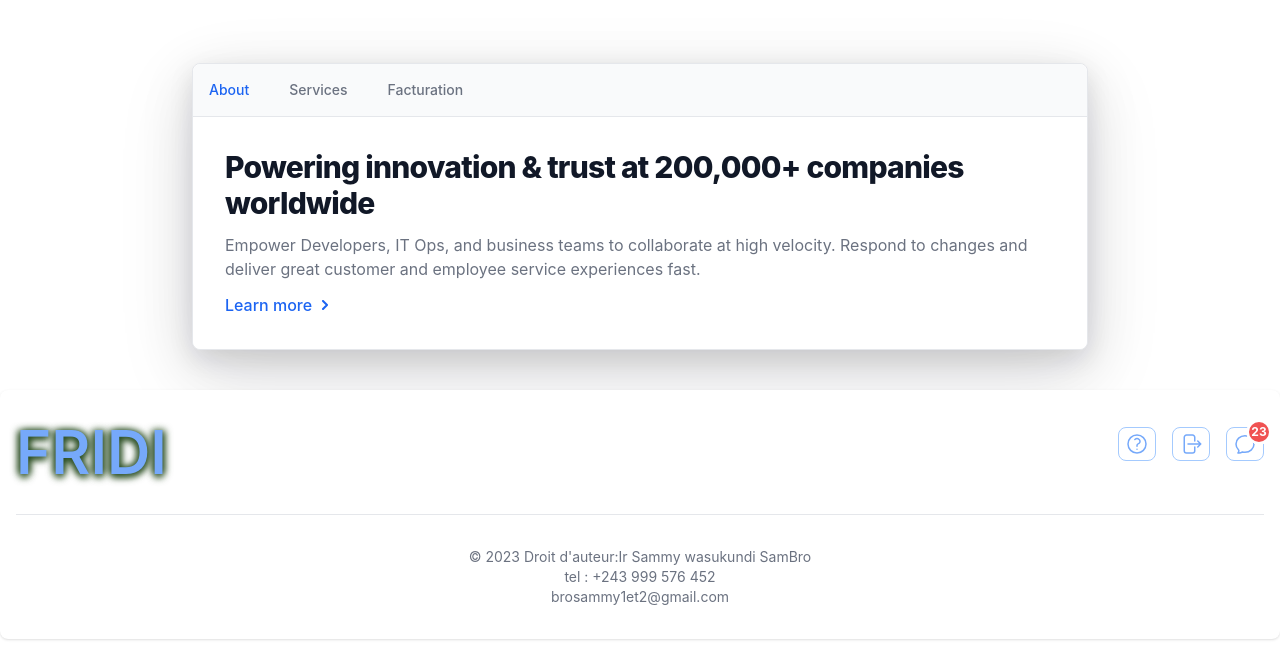
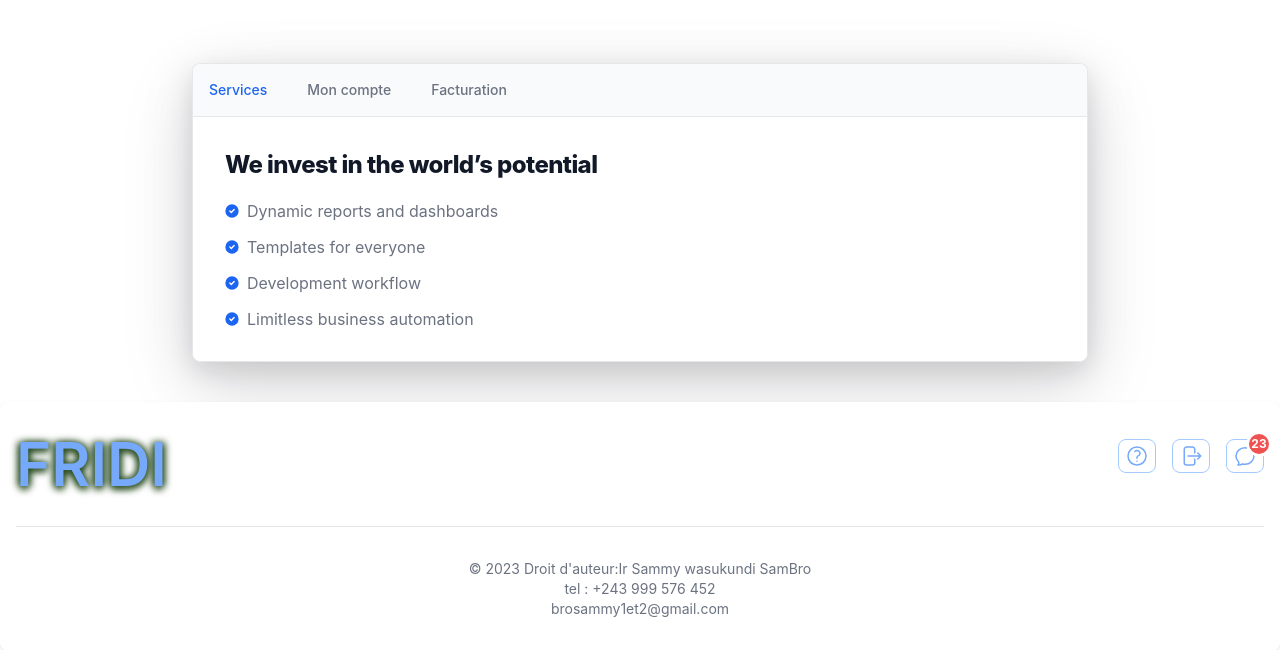
Before and after one commit to sammywasukundi/Fridi-s_website, a PHP site: page /settings.php in a window 1280 px wide. Shown: the part 65-715 px from the top of the page. Run offline with PHP 8.4, Linux system fonts and the light colour scheme; a user stored in the database is signed in; data comes from the database, SQL or seed files in the repository; some libraries are stand-ins or nearby versions.

Commit message:
ajout du cahier du fridi

```diff
--- a/views/admin.php
+++ b/views/admin.php
@@ -338,7 +338,7 @@
                 </div>
             </div>
         </div>
-        <?php include 'positionning2.php'; include 'footer.php'; ?>
+        <?php include 'footer.php'; ?>
 
     </div>
     <script defer>
--- a/views/index.php
+++ b/views/index.php
@@ -159,6 +159,7 @@
                         </p>
                     </div>
                 </div>
+                <a href="FPDF/assaie1.php">
                     <div id="activity02" class="max-w-sm rounded overflow-hidden shadow-lg card hover:shadow-lg transition ease-in duration-300 transform hover:scale-110">
                         <img class="w-full object-cover transition-all duration-300 rounded-lg cursor-pointer filter grayscale hover:grayscale-0" src="images/book2.jpg" alt="Sunset in the mountains">
                         <div class="px-6 py-4">
@@ -171,7 +172,7 @@
                             </p>
                         </div>
                     </div>
-
+                </a>
                 <div id="activity03" class="max-w-sm rounded overflow-hidden shadow-lg card hover:shadow-lg transition ease-in duration-300 transform hover:scale-110">
                         <img class="w-full object-cover transition-all duration-300 rounded-lg cursor-pointer filter grayscale hover:grayscale-0" src="images/book2.jpg" alt="Sunset in the mountains">
                         <div class="px-6 py-4">
--- a/views/models/request_admin.php
+++ b/views/models/request_admin.php
@@ -215,7 +215,20 @@ if(isset($_POST['submit_autorisation'])){
     }
 }
 
+if(isset($_POST["submit_facture"])){
+    $nom_auteur=$_POST['nom_auteur'];
+    $montant_paye=$_POST['montant_paye'];
+    $motif_paiement=$_POST['motif_paiement'];
 
+    $facturation="INSERT INTO table_facture(nom_auteur,montant_paye,motif_paiement) VALUES('$nom_auteur','$montant_paye','$motif_paiement')";
+    $pdo->exec($facturation);
+    if($facturation){
+        echo 'facturation réussie';
+    }
+    else{
+        echo "erreur lors de l'insertion";
+    }
+}
 
 
 
--- a/views/nav.php
+++ b/views/nav.php
@@ -157,14 +157,6 @@
                             Paramètres
                             </a>
                         </li>
-                        <li>
-                            <!-- <a href="admin.php" class="block px-4 py-2 hover:bg-gray-100 dark:hover:bg-gray-600 dark:hover:text-white">Mon compte</a> -->
-                            <a href="models/delete.php?id_admin=<?= $_SESSION['id_admin'] ; ?> " class="flex px-1 py-2 text-sm text-red-600 hover:bg-gray-100 dark:hover:bg-gray-600 dark:text-gray-200 dark:hover:text-white">
-                                <svg xmlns="http://www.w3.org/2000/svg" fill="none" viewBox="0 0 24 24" stroke-width="1.5" stroke="currentColor" class="w-6 h-6">
-                                    <path stroke-linecap="round" stroke-linejoin="round" d="M14.74 9l-.346 9m-4.788 0L9.26 9m9.968-3.21c.342.052.682.107 1.022.166m-1.022-.165L18.16 19.673a2.25 2.25 0 01-2.244 2.077H8.084a2.25 2.25 0 01-2.244-2.077L4.772 5.79m14.456 0a48.108 48.108 0 00-3.478-.397m-12 .562c.34-.059.68-.114 1.022-.165m0 0a48.11 48.11 0 013.478-.397m7.5 0v-.916c0-1.18-.91-2.164-2.09-2.201a51.964 51.964 0 00-3.32 0c-1.18.037-2.09 1.022-2.09 2.201v.916m7.5 0a48.667 48.667 0 00-7.5 0" />
-                                </svg>Effacer compte
-                            </a>
-                        </li>
                         </ul>
                         <div class="py-1">
                         <a href="deconnexion.php" class="flex px-1 py-4 text-sm text-gray-700 hover:bg-gray-100 dark:hover:bg-gray-600 dark:text-gray-200 dark:hover:text-white">
@@ -178,7 +170,7 @@
                         }
                         else{
                     ?>
-                        <button class="flex bg-white border border-blue-400 hover:shadow-inner transform hover:scale-110 hover:bg-blue-400 hover:text-white transition ease-in duration-500 px-5 py-2 rounded-md font-semibold dark:bg-blue-300"><a href="connexion.php">Connexion</a></button>
+                        <button class="flex bg-white border border-blue-400 hover:shadow-inner transform hover:scale-110 hover:bg-blue-400 hover:text-white transition ease-in duration-500 px-5 py-2 rounded-md font-semibold dark:bg-blue-300 sm:flex md:flex"><a href="connexion.php">Connexion</a></button>
                         <button class=" ml-4 flex bg-white border border-blue-400 hover:shadow-inner transform hover:scale-110 hover:bg-blue-400 hover:text-white transition ease-in duration-500 px-5 py-2 rounded-md font-semibold dark:bg-blue-300">
                             <a href="inscription.php">S'inscrire</a>
                         </button>
--- a/views/settings.php
+++ b/views/settings.php
@@ -1,14 +1,14 @@
-<?php session_start(); include 'nav.php'; include 'models/request_admin.php' ?>
+<?php session_start(); include 'nav.php';?>
 <div style="margin-top: 10%;" class="absolute w-full">
 
 
     <div style="box-shadow: rgba(17, 17, 26, 0.1) 0px 8px 24px, rgba(17, 17, 26, 0.1) 0px 16px 56px, rgba(17, 17, 26, 0.1) 0px 24px 80px;" class="max-w-4xl mx-auto w-full bg-white border border-gray-200 rounded-lg shadow dark:bg-gray-800 dark:border-gray-700">
         <ul class="flex flex-wrap text-sm font-medium text-center text-gray-500 border-b border-gray-200 rounded-t-lg bg-gray-50 dark:border-gray-700 dark:text-gray-400 dark:bg-gray-800" id="defaultTab" data-tabs-toggle="#defaultTabContent" role="tablist">
             <li class="mr-2">
-                <button id="about-tab" data-tabs-target="#about" type="button" role="tab" aria-controls="about" aria-selected="true" class="inline-block p-4 text-blue-600 rounded-tl-lg hover:bg-gray-100 dark:bg-gray-800 dark:hover:bg-gray-700 dark:text-blue-500">About</button>
+                <button id="about-tab" data-tabs-target="#about" type="button" role="tab" aria-controls="about" aria-selected="true" class="inline-block p-4 text-blue-600 rounded-tl-lg hover:bg-gray-100 dark:bg-gray-800 dark:hover:bg-gray-700 dark:text-blue-500">Services</button>
             </li>
             <li class="mr-2">
-                <button id="services-tab" data-tabs-target="#services" type="button" role="tab" aria-controls="services" aria-selected="false" class="inline-block p-4 hover:text-gray-600 hover:bg-gray-100 dark:hover:bg-gray-700 dark:hover:text-gray-300">Services</button>
+                <button id="services-tab" data-tabs-target="#services" type="button" role="tab" aria-controls="services" aria-selected="false" class="inline-block p-4 hover:text-gray-600 hover:bg-gray-100 dark:hover:bg-gray-700 dark:hover:text-gray-300">Mon compte</button>
             </li>
             <li class="mr-2">
                 <button id="statistics-tab" data-tabs-target="#statistics" type="button" role="tab" aria-controls="statistics" aria-selected="false" class="inline-block p-4 hover:text-gray-600 hover:bg-gray-100 dark:hover:bg-gray-700 dark:hover:text-gray-300">Facturation</button>
@@ -16,16 +16,6 @@
         </ul>
         <div id="defaultTabContent">
             <div class="hidden p-4 bg-white rounded-lg md:p-8 dark:bg-gray-800" id="about" role="tabpanel" aria-labelledby="about-tab">
-                <h2 class="mb-3 text-3xl font-extrabold tracking-tight text-gray-900 dark:text-white">Powering innovation & trust at 200,000+ companies worldwide</h2>
-                <p class="mb-3 text-gray-500 dark:text-gray-400">Empower Developers, IT Ops, and business teams to collaborate at high velocity. Respond to changes and deliver great customer and employee service experiences fast.</p>
-                <a href="#" class="inline-flex items-center font-medium text-blue-600 hover:text-blue-800 dark:text-blue-500 dark:hover:text-blue-700">
-                    Learn more
-                    <svg class="w-2.5 h-2.5 ml-2" aria-hidden="true" xmlns="http://www.w3.org/2000/svg" fill="none" viewBox="0 0 6 10">
-                        <path stroke="currentColor" stroke-linecap="round" stroke-linejoin="round" stroke-width="2" d="m1 9 4-4-4-4"/>
-                    </svg>
-                </a>
-            </div>
-            <div class="hidden p-4 bg-white rounded-lg md:p-8 dark:bg-gray-800" id="services" role="tabpanel" aria-labelledby="services-tab">
                 <h2 class="mb-5 text-2xl font-extrabold tracking-tight text-gray-900 dark:text-white">We invest in the world’s potential</h2>
                 <!-- List -->
                 <ul role="list" class="space-y-4 text-gray-500 dark:text-gray-400">
@@ -55,29 +45,32 @@
                     </li>
                 </ul>
             </div>
+            <div class="hidden p-4 bg-white rounded-lg md:p-8 dark:bg-gray-800" id="services" role="tabpanel" aria-labelledby="services-tab">
+                <a href="models/delete.php?id_admin=<?= $_SESSION['id_admin'] ; ?> " class="flex px-1 py-2 text-sm text-red-600 hover:bg-gray-100 dark:hover:bg-gray-600 dark:text-gray-200 dark:hover:text-white">
+                    <svg xmlns="http://www.w3.org/2000/svg" fill="none" viewBox="0 0 24 24" stroke-width="1.5" stroke="currentColor" class="w-6 h-6">
+                        <path stroke-linecap="round" stroke-linejoin="round" d="M14.74 9l-.346 9m-4.788 0L9.26 9m9.968-3.21c.342.052.682.107 1.022.166m-1.022-.165L18.16 19.673a2.25 2.25 0 01-2.244 2.077H8.084a2.25 2.25 0 01-2.244-2.077L4.772 5.79m14.456 0a48.108 48.108 0 00-3.478-.397m-12 .562c.34-.059.68-.114 1.022-.165m0 0a48.11 48.11 0 013.478-.397m7.5 0v-.916c0-1.18-.91-2.164-2.09-2.201a51.964 51.964 0 00-3.32 0c-1.18.037-2.09 1.022-2.09 2.201v.916m7.5 0a48.667 48.667 0 00-7.5 0" />
+                    </svg>Effacer compte
+                </a>
+            </div>
             <div class="hidden p-4 bg-white rounded-lg md:p-8 dark:bg-gray-800" id="statistics" role="tabpanel" aria-labelledby="statistics-tab">
                 <form class="space-y-2 md:space-y-6 mx-auto max-w-2xl" action="" method="post">
                     <div>
-                        <label for="text" class="block mb-2 text-sm font-medium text-gray-900 dark:text-white">Nom</label>
-                        <input type="text" name="nom" id="nom" class="bg-gray-50 border border-gray-300 text-gray-900 sm:text-sm rounded-lg focus:ring-primary-600 focus:border-primary-600 block w-full p-2.5 dark:bg-gray-700 dark:border-gray-600 dark:placeholder-gray-400 dark:text-white dark:focus:ring-blue-500 dark:focus:border-blue-500" placeholder="ex:samBro">
+                        <label for="text" class="block mb-2 text-sm font-medium text-gray-900 dark:text-white">Nom de l'auteur</label>
+                        <input type="text" name="nom_auteur" id="nom" class="bg-gray-50 border border-gray-300 text-gray-900 sm:text-sm rounded-lg focus:ring-primary-600 focus:border-primary-600 block w-full p-2.5 dark:bg-gray-700 dark:border-gray-600 dark:placeholder-gray-400 dark:text-white dark:focus:ring-blue-500 dark:focus:border-blue-500" placeholder="ex:samBro">
                     </div>
                     <div>
-                        <label for="password" class="block mb-2 text-sm font-medium text-gray-900 dark:text-white">Mot de passe</label>
-                        <input type="password" name="password" id="password" placeholder="••••••••" class="bg-gray-50 border border-gray-300 text-gray-900 sm:text-sm rounded-lg focus:ring-primary-600 focus:border-primary-600 block w-full p-2.5 dark:bg-gray-700 dark:border-gray-600 dark:placeholder-gray-400 dark:text-white dark:focus:ring-blue-500 dark:focus:border-blue-500" oninput="longuer()">
+                        <label for="number" class="block mb-2 text-sm font-medium text-gray-900 dark:text-white">Montant payé</label>
+                        <input type="number" name="montant_paye" class="bg-gray-50 border border-gray-300 text-gray-900 sm:text-sm rounded-lg focus:ring-primary-600 focus:border-primary-600 block w-full p-2.5 dark:bg-gray-700 dark:border-gray-600 dark:placeholder-gray-400 dark:text-white dark:focus:ring-blue-500 dark:focus:border-blue-500" oninput="longuer()">
                     </div>
                     <div>
-                        <label for="password" class="block mb-2 text-sm font-medium text-gray-900 dark:text-white">Mot de passe</label>
-                        <input type="password" name="password" id="password" placeholder="••••••••" class="bg-gray-50 border border-gray-300 text-gray-900 sm:text-sm rounded-lg focus:ring-primary-600 focus:border-primary-600 block w-full p-2.5 dark:bg-gray-700 dark:border-gray-600 dark:placeholder-gray-400 dark:text-white dark:focus:ring-blue-500 dark:focus:border-blue-500" oninput="longuer()">
+                        <label for="text" class="block mb-2 text-sm font-medium text-gray-900 dark:text-white">Motif de paiement</label>
+                        <input type="text" name="motif_paiement" class="bg-gray-50 border border-gray-300 text-gray-900 sm:text-sm rounded-lg focus:ring-primary-600 focus:border-primary-600 block w-full p-2.5 dark:bg-gray-700 dark:border-gray-600 dark:placeholder-gray-400 dark:text-white dark:focus:ring-blue-500 dark:focus:border-blue-500" oninput="longuer()">
                     </div>
-                    <div>
-                        <label for="password" class="block mb-2 text-sm font-medium text-gray-900 dark:text-white">Mot de passe</label>
-                        <input type="password" name="password" id="password" placeholder="••••••••" class="bg-gray-50 border border-gray-300 text-gray-900 sm:text-sm rounded-lg focus:ring-primary-600 focus:border-primary-600 block w-full p-2.5 dark:bg-gray-700 dark:border-gray-600 dark:placeholder-gray-400 dark:text-white dark:focus:ring-blue-500 dark:focus:border-blue-500" oninput="longuer()">
-                    </div>
-                    <div>
-                        <label for="password" class="block mb-2 text-sm font-medium text-gray-900 dark:text-white">Mot de passe</label>
-                        <input type="password" name="password" id="password" placeholder="••••••••" class="bg-gray-50 border border-gray-300 text-gray-900 sm:text-sm rounded-lg focus:ring-primary-600 focus:border-primary-600 block w-full p-2.5 dark:bg-gray-700 dark:border-gray-600 dark:placeholder-gray-400 dark:text-white dark:focus:ring-blue-500 dark:focus:border-blue-500" oninput="longuer()">
-                    </div>
-                    <button type="submit"  class="w-full block bg-white border border-blue-400 hover:shadow-inner transform hover:scale-110 hover:bg-blue-400 hover:text-white transition ease-in duration-500 px-5 py-2 rounded-md font-semibold dark:bg-blue-300">Connexion</button>
+                    <!-- <div>
+                        <label for="text" class="block mb-2 text-sm font-medium text-gray-900 dark:text-white">Mot de passe</label>
+                        <input type="text" name="signature_fridi" class="bg-gray-50 border border-gray-300 text-gray-900 sm:text-sm rounded-lg focus:ring-primary-600 focus:border-primary-600 block w-full p-2.5 dark:bg-gray-700 dark:border-gray-600 dark:placeholder-gray-400 dark:text-white dark:focus:ring-blue-500 dark:focus:border-blue-500" oninput="longuer()">
+                    </div> -->
+                    <button type="submit" name="submit_facture" class="w-full block bg-white border border-blue-400 hover:shadow-inner hover:bg-blue-400 hover:text-white px-5 py-2 rounded-md font-semibold dark:bg-blue-300">Facturation</button>
                 </form>
             </div>
         </div>
--- a/views/user.php
+++ b/views/user.php
@@ -42,7 +42,7 @@
             <?php
                 }
             ?>
-    <div id="wrapper" style="box-shadow: rgba(17, 17, 26, 0.1) 0px 8px 24px, rgba(17, 17, 26, 0.1) 0px 16px 56px, rgba(17, 17, 26, 0.1) 0px 24px 80px;" class="max-w-4xl mx-auto w-full bg-white border border-gray-200 rounded-lg shadow dark:bg-gray-800 dark:border-gray-700">
+    <div id="wrapper" style="box-shadow: rgba(17, 17, 26, 0.1) 0px 8px 24px, rgba(17, 17, 26, 0.1) 0px 16px 56px, rgba(17, 17, 26, 0.1) 0px 24px 80px;" class="w-full bg-white border border-gray-200 rounded-lg shadow dark:bg-gray-800 dark:border-gray-700">
         <div class="sm:hidden">
             <label for="tabs" class="sr-only">Select tab</label>
             <select id="tabs" class="hidden bg-gray-50 border-0 border-b border-gray-200 text-gray-900 text-sm rounded-t-lg focus:ring-blue-500 focus:border-blue-500 w-full p-2.5 dark:bg-gray-700 dark:border-gray-600 dark:placeholder-gray-400 dark:text-white dark:focus:ring-blue-500 dark:focus:border-blue-500">
@@ -65,7 +65,7 @@
         </ul>
         <div id="fullWidthTabContent" class="border-t border-gray-200 dark:border-gray-600">
             <div class="hidden p-4 bg-white rounded-lg md:p-8 dark:bg-gray-800" id="stats" role="tabpanel" aria-labelledby="stats-tab">
-                <form action="https://marchand.maishapay.online/payment/vers1.0/merchant/checkout" method="post" enctype="multipart/form-data">
+                <form action="" method="post" enctype="multipart/form-data" class="max-w-2xl mx-auto">
                     <div class="grid gap-6 mb-6 md:grid-cols-2">
                         <div>
                             <label for="first_name" class="block mb-2 text-sm font-medium text-gray-900 dark:text-white">Nom</label>
@@ -364,7 +364,7 @@
         </div>
         </div>
     </div>
-    <?php if(isset($_SESSION['id_auteur'] )|| isset($_SESSION['id_admin'])){ include 'positionning2.php'; }?>
+    <?php //if(isset($_SESSION['id_auteur'] )|| isset($_SESSION['id_admin'])){ include 'positionning2.php'; }?>
     <?php include 'footer.php'; ?>
 </div>
 
```
Also changed, not shown: 2 other files. Lines whose indentation alone changed are shown as unchanged.
